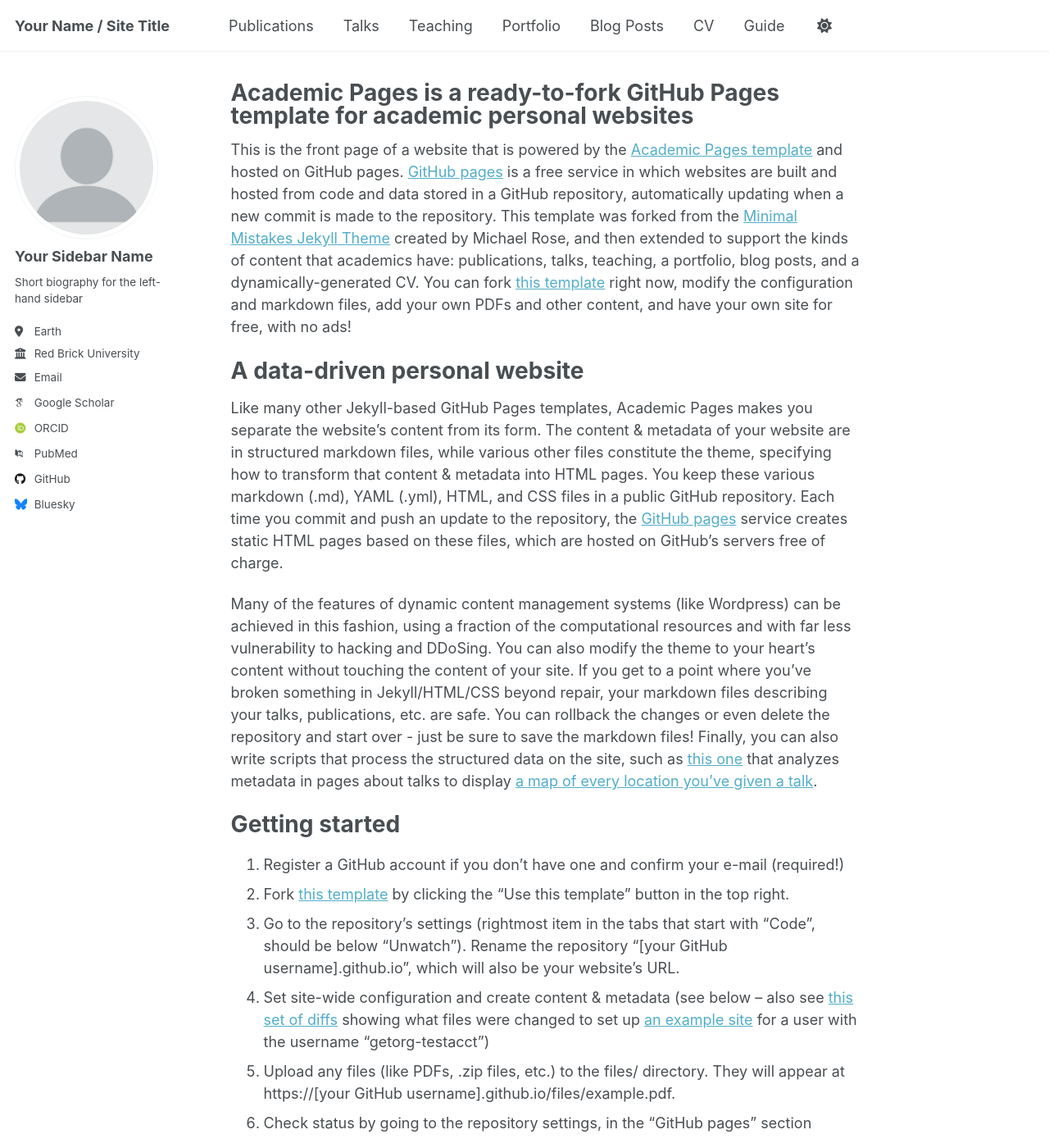
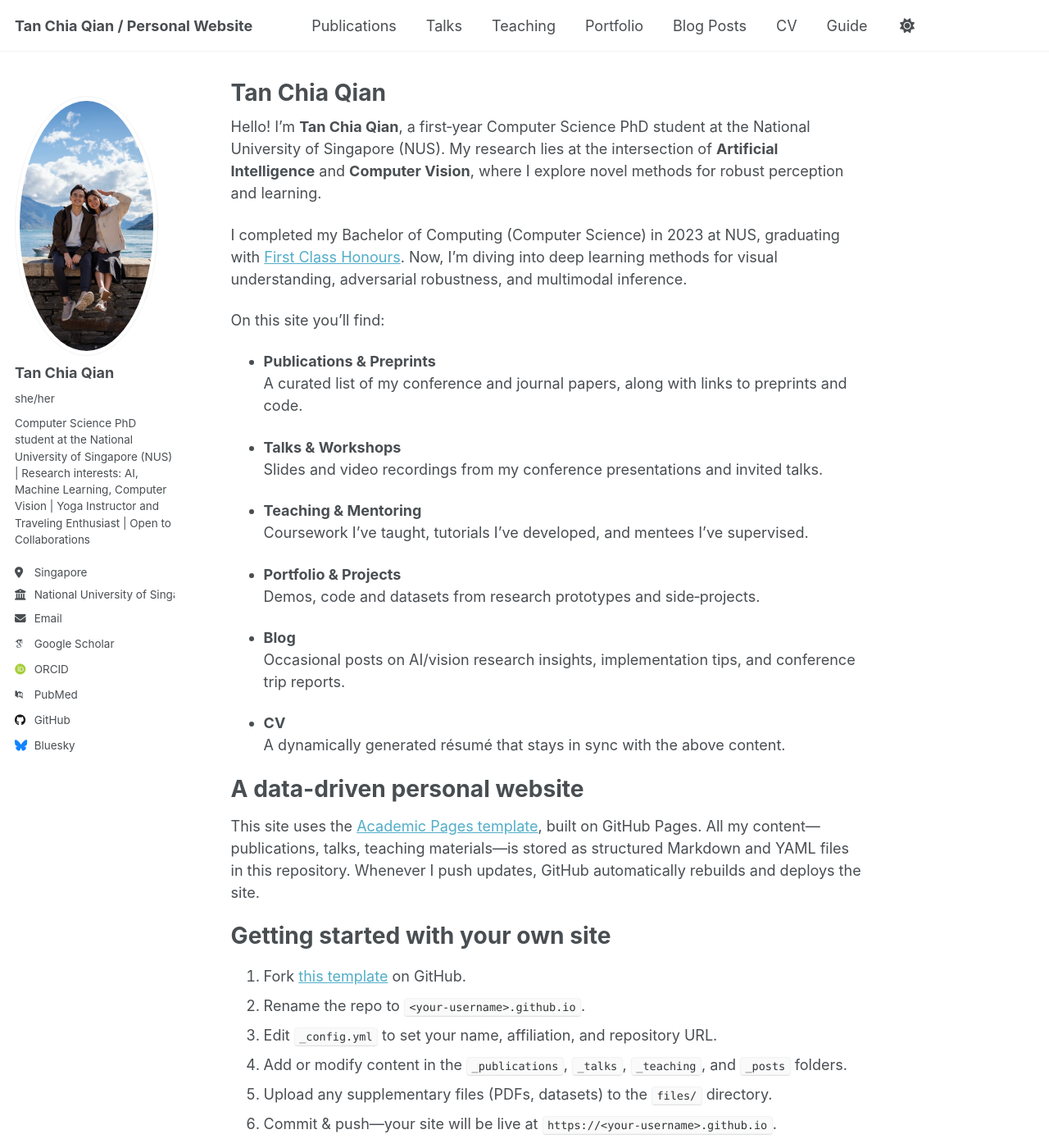
Before and after one commit to TCQian/tcqian.github.io, a Jekyll site: the page built from _pages/about.md, in a window 1280 px wide and 1400 px high. Shown: the whole window at 82% size. Built offline with Jekyll 4.4.1, drawn with Linux system fonts in a browser that asks for light colours; some web fonts are replaced; some of the changed text lies outside the part shown.

Commit message:
update about me

```diff
--- a/_config.yml
+++ b/_config.yml
@@ -9,13 +9,13 @@
 # Basic Site Settings
 locale                   : "en-US"
 site_theme               : "default"
-title                    : "Your Name / Site Title"
+title                    : "Tan Chia Qian / Personal Website"
 title_separator          : "-"
-name                     : &name "Your Name"
-description              : &description "personal description"
-url                      : https://academicpages.github.io # the base hostname & protocol for your site e.g. "https://[your GitHub username].github.io"
+name                     : &name "Tan Chia Qian"
+description              : &description "Computer Science PhD student at the National University of Singapore (NUS)"
+url                      : https://tcqian.github.io # the base hostname & protocol for your site e.g. "https://[your GitHub username].github.io"
 baseurl                  : "" # the subpath of your site, e.g. "/blog"
-repository               : "academicpages/academicpages.github.io"
+repository               : "TCQian/tcqian.github.io"
 
 # Site Author - The following control what appear as part of the author content on the side bar.
 #               If a field is blank the icon and link will not appear, otherwise it will be shown.
@@ -23,13 +23,13 @@ repository               : "academicpages/academicpages.github.io"
 author:
   # Biographic information
   avatar           : "profile.png"
-  name             : "Your Sidebar Name"
-  pronouns         : # example: "she/her"
-  bio              : "Short biography for the left-hand sidebar"
-  location         : "Earth"
-  employer         : "Red Brick University"
+  name             : "Tan Chia Qian"
+  pronouns         : "she/her"
+  bio              : "Computer Science PhD student at the National University of Singapore (NUS) | Research interests: AI, Machine Learning, Computer Vision | Yoga Instructor and Traveling Enthusiast | Open to Collaborations"
+  location         : "Singapore"
+  employer         : "National University of Singapore (NUS)"
   uri              : # URL
-  email            : "none@example.org"
+  email            : "tanchiaqian@gmail.com"
 
   # Academic websites
   arxiv            : # URL - Update with the correct link to your profile
@@ -45,7 +45,7 @@ author:
   bitbucket        : # Username - Update with your username on the site
   codepen          : # Username
   dribbble         : # Username
-  github           : "academicpages"
+  github           : "TCQian"
   kaggle           : # Username
   stackoverflow    : # User number or user number and name (i.e., use "1" or "1/jeff-atwood")
 
--- a/_pages/about.md
+++ b/_pages/about.md
@@ -1,49 +1,50 @@
 ---
 permalink: /
-title: "Academic Pages is a ready-to-fork GitHub Pages template for academic personal websites"
+title: "Tan Chia Qian"
 author_profile: true
 redirect_from:
   - /about/
   - /about.html
 ---
 
-This is the front page of a website that is powered by the [Academic Pages template](https://github.com/academicpages/academicpages.github.io) and hosted on GitHub pages. [GitHub pages](https://pages.github.com) is a free service in which websites are built and hosted from code and data stored in a GitHub repository, automatically updating when a new commit is made to the repository. This template was forked from the [Minimal Mistakes Jekyll Theme](https://mmistakes.github.io/minimal-mistakes/) created by Michael Rose, and then extended to support the kinds of content that academics have: publications, talks, teaching, a portfolio, blog posts, and a dynamically-generated CV. You can fork [this template](https://github.com/academicpages/academicpages.github.io) right now, modify the configuration and markdown files, add your own PDFs and other content, and have your own site for free, with no ads!
+Hello! I’m **Tan Chia Qian**, a first‑year Computer Science PhD student at the National University of Singapore (NUS). My research lies at the intersection of **Artificial Intelligence** and **Computer Vision**, where I explore novel methods for robust perception and learning.
 
-A data-driven personal website
-======
-Like many other Jekyll-based GitHub Pages templates, Academic Pages makes you separate the website's content from its form. The content & metadata of your website are in structured markdown files, while various other files constitute the theme, specifying how to transform that content & metadata into HTML pages. You keep these various markdown (.md), YAML (.yml), HTML, and CSS files in a public GitHub repository. Each time you commit and push an update to the repository, the [GitHub pages](https://pages.github.com/) service creates static HTML pages based on these files, which are hosted on GitHub's servers free of charge.
+I completed my Bachelor of Computing (Computer Science) in 2023 at NUS, graduating with [First Class Honours](#). Now, I’m diving into deep learning methods for visual understanding, adversarial robustness, and multimodal inference.
 
-Many of the features of dynamic content management systems (like Wordpress) can be achieved in this fashion, using a fraction of the computational resources and with far less vulnerability to hacking and DDoSing. You can also modify the theme to your heart's content without touching the content of your site. If you get to a point where you've broken something in Jekyll/HTML/CSS beyond repair, your markdown files describing your talks, publications, etc. are safe. You can rollback the changes or even delete the repository and start over - just be sure to save the markdown files! Finally, you can also write scripts that process the structured data on the site, such as [this one](https://github.com/academicpages/academicpages.github.io/blob/master/talkmap.ipynb) that analyzes metadata in pages about talks to display [a map of every location you've given a talk](https://academicpages.github.io/talkmap.html).
+On this site you’ll find:
 
-Getting started
-======
-1. Register a GitHub account if you don't have one and confirm your e-mail (required!)
-1. Fork [this template](https://github.com/academicpages/academicpages.github.io) by clicking the "Use this template" button in the top right.
-1. Go to the repository's settings (rightmost item in the tabs that start with "Code", should be below "Unwatch"). Rename the repository "[your GitHub username].github.io", which will also be your website's URL.
-1. Set site-wide configuration and create content & metadata (see below -- also see [this set of diffs](http://archive.is/3TPas) showing what files were changed to set up [an example site](https://getorg-testacct.github.io) for a user with the username "getorg-testacct")
-1. Upload any files (like PDFs, .zip files, etc.) to the files/ directory. They will appear at https://[your GitHub username].github.io/files/example.pdf.
-1. Check status by going to the repository settings, in the "GitHub pages" section
+- **Publications & Preprints**
+  A curated list of my conference and journal papers, along with links to preprints and code.
 
-Site-wide configuration
-------
-The main configuration file for the site is in the base directory in [_config.yml](https://github.com/academicpages/academicpages.github.io/blob/master/_config.yml), which defines the content in the sidebars and other site-wide features. You will need to replace the default variables with ones about yourself and your site's github repository. The configuration file for the top menu is in [_data/navigation.yml](https://github.com/academicpages/academicpages.github.io/blob/master/_data/navigation.yml). For example, if you don't have a portfolio or blog posts, you can remove those items from that navigation.yml file to remove them from the header.
+- **Talks & Workshops**
+  Slides and video recordings from my conference presentations and invited talks.
 
-Create content & metadata
-------
-For site content, there is one markdown file for each type of content, which are stored in directories like _publications, _talks, _posts, _teaching, or _pages. For example, each talk is a markdown file in the [_talks directory](https://github.com/academicpages/academicpages.github.io/tree/master/_talks). At the top of each markdown file is structured data in YAML about the talk, which the theme will parse to do lots of cool stuff. The same structured data about a talk is used to generate the list of talks on the [Talks page](https://academicpages.github.io/talks), each [individual page](https://academicpages.github.io/talks/2012-03-01-talk-1) for specific talks, the talks section for the [CV page](https://academicpages.github.io/cv), and the [map of places you've given a talk](https://academicpages.github.io/talkmap.html) (if you run this [python file](https://github.com/academicpages/academicpages.github.io/blob/master/talkmap.py) or [Jupyter notebook](https://github.com/academicpages/academicpages.github.io/blob/master/talkmap.ipynb), which creates the HTML for the map based on the contents of the _talks directory).
+- **Teaching & Mentoring**
+  Coursework I’ve taught, tutorials I’ve developed, and mentees I’ve supervised.
 
-**Markdown generator**
+- **Portfolio & Projects**
+  Demos, code and datasets from research prototypes and side‐projects.
 
-The repository includes [a set of Jupyter notebooks](https://github.com/academicpages/academicpages.github.io/tree/master/markdown_generator
-) that converts a CSV containing structured data about talks or presentations into individual markdown files that will be properly formatted for the Academic Pages template. The sample CSVs in that directory are the ones I used to create my own personal website at stuartgeiger.com. My usual workflow is that I keep a spreadsheet of my publications and talks, then run the code in these notebooks to generate the markdown files, then commit and push them to the GitHub repository.
+- **Blog**
+  Occasional posts on AI/vision research insights, implementation tips, and conference trip reports.
 
-How to edit your site's GitHub repository
-------
-Many people use a git client to create files on their local computer and then push them to GitHub's servers. If you are not familiar with git, you can directly edit these configuration and markdown files directly in the github.com interface. Navigate to a file (like [this one](https://github.com/academicpages/academicpages.github.io/blob/master/_talks/2012-03-01-talk-1.md) and click the pencil icon in the top right of the content preview (to the right of the "Raw | Blame | History" buttons). You can delete a file by clicking the trashcan icon to the right of the pencil icon. You can also create new files or upload files by navigating to a directory and clicking the "Create new file" or "Upload files" buttons.
+- **CV**
+  A dynamically generated résumé that stays in sync with the above content.
 
-Example: editing a markdown file for a talk
-![Editing a markdown file for a talk](/images/editing-talk.png)
+# A data-driven personal website
 
-For more info
-------
-More info about configuring Academic Pages can be found in [the guide](https://academicpages.github.io/markdown/), the [growing wiki](https://github.com/academicpages/academicpages.github.io/wiki), and you can always [ask a question on GitHub](https://github.com/academicpages/academicpages.github.io/discussions). The [guides for the Minimal Mistakes theme](https://mmistakes.github.io/minimal-mistakes/docs/configuration/) (which this theme was forked from) might also be helpful.
+This site uses the [Academic Pages template](https://github.com/academicpages/academicpages.github.io), built on GitHub Pages. All my content—publications, talks, teaching materials—is stored as structured Markdown and YAML files in this repository. Whenever I push updates, GitHub automatically rebuilds and deploys the site.
+
+# Getting started with your own site
+
+1. Fork [this template](https://github.com/academicpages/academicpages.github.io) on GitHub.
+2. Rename the repo to `<your‑username>.github.io`.
+3. Edit `_config.yml` to set your name, affiliation, and repository URL.
+4. Add or modify content in the `_publications`, `_talks`, `_teaching`, and `_posts` folders.
+5. Upload any supplementary files (PDFs, datasets) to the `files/` directory.
+6. Commit & push—your site will be live at `https://<your‑username>.github.io`.
+
+Feel free to explore the [Minimal Mistakes theme docs](https://mmistakes.github.io/minimal-mistakes/docs/) and the [Academic Pages guide](https://academicpages.github.io/markdown/) for further customization. If you have questions, open a discussion on the Academic Pages GitHub repo!
+
+—
+_Last updated: April 19, 2025_
```
Also changed, not shown: images/profile.png.
